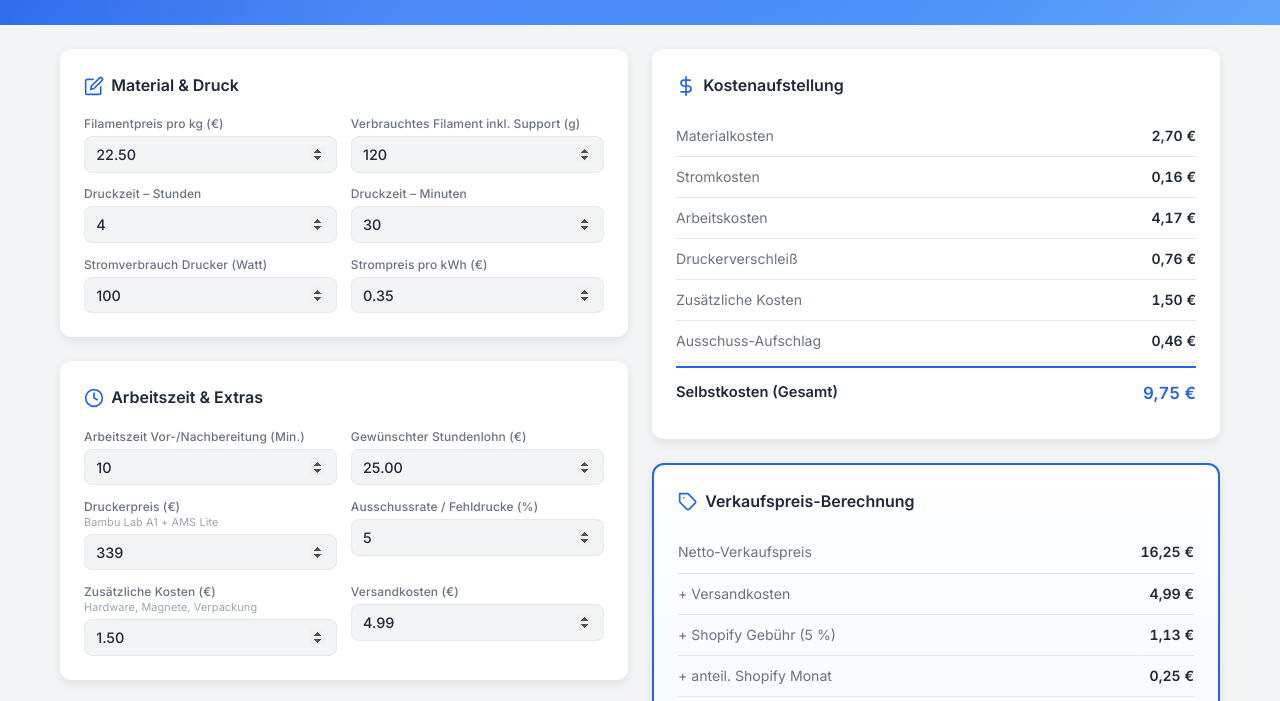
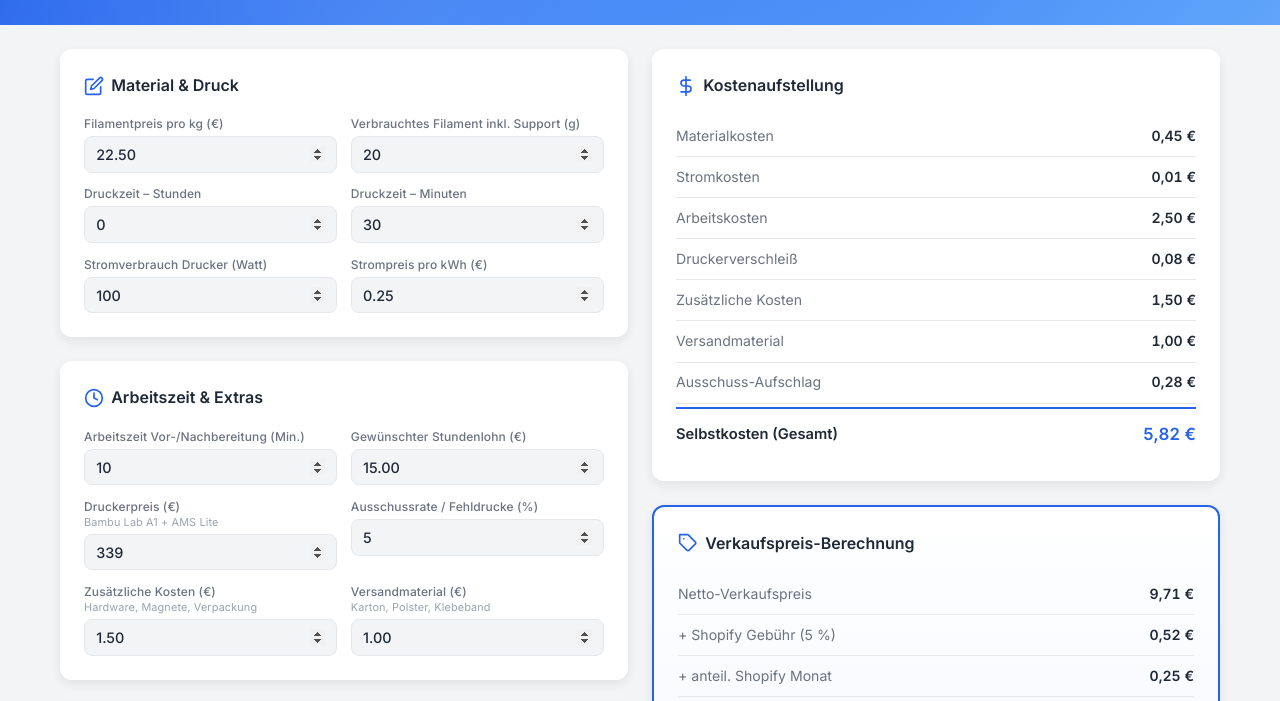
Before and after one commit to sameersg/3D-Print-Rechner, a plain HTML site: page index.html in a window 1280 px wide. Shown: the part 98-799 px from the top of the page. Drawn offline with Linux system fonts and the light colour scheme.

Commit message:
feat: Update default calculator input values and rename shipping cost to packaging material.

```diff
--- a/index.html
+++ b/index.html
@@ -1,22 +1,30 @@
 <!DOCTYPE html>
 <html lang="de">
+
 <head>
   <meta charset="UTF-8" />
   <meta name="viewport" content="width=device-width, initial-scale=1.0" />
-  <meta name="description" content="3D-Druck Kostenrechner – Berechne Material-, Strom- und Arbeitskosten für dein 3D-Druck-Projekt und erhalte empfohlene Verkaufspreise für deinen Shopify Store." />
+  <meta name="description"
+    content="3D-Druck Kostenrechner – Berechne Material-, Strom- und Arbeitskosten für dein 3D-Druck-Projekt und erhalte empfohlene Verkaufspreise für deinen Shopify Store." />
   <title>3D-Druck Kostenrechner</title>
   <link rel="preconnect" href="https://fonts.googleapis.com" />
   <link rel="preconnect" href="https://fonts.gstatic.com" crossorigin />
   <link href="https://fonts.googleapis.com/css2?family=Inter:wght@400;500;600;700;800&display=swap" rel="stylesheet" />
   <link rel="stylesheet" href="style.css" />
 </head>
+
 <body>
 
   <!-- ===== Header ===== -->
   <header class="header" id="header">
     <div class="header__inner">
       <div class="header__logo">
-        <svg class="header__icon" viewBox="0 0 24 24" fill="none" stroke="currentColor" stroke-width="2" stroke-linecap="round" stroke-linejoin="round"><path d="M12 2L2 7l10 5 10-5-10-5z"/><path d="M2 17l10 5 10-5"/><path d="M2 12l10 5 10-5"/></svg>
+        <svg class="header__icon" viewBox="0 0 24 24" fill="none" stroke="currentColor" stroke-width="2"
+          stroke-linecap="round" stroke-linejoin="round">
+          <path d="M12 2L2 7l10 5 10-5-10-5z" />
+          <path d="M2 17l10 5 10-5" />
+          <path d="M2 12l10 5 10-5" />
+        </svg>
         <h1 class="header__title">3D-Druck Kostenrechner</h1>
       </div>
       <p class="header__subtitle">Berechne Selbstkosten & Verkaufspreise für deinen Shopify Store</p>
@@ -33,7 +41,11 @@
         <!-- Card 1: Material & Druck -->
         <section class="card" aria-labelledby="section-material">
           <h2 class="card__heading" id="section-material">
-            <svg class="card__icon" viewBox="0 0 24 24" fill="none" stroke="currentColor" stroke-width="2" stroke-linecap="round" stroke-linejoin="round"><path d="M11 4H4a2 2 0 00-2 2v14a2 2 0 002 2h14a2 2 0 002-2v-7"/><path d="M18.5 2.5a2.121 2.121 0 013 3L12 15l-4 1 1-4 9.5-9.5z"/></svg>
+            <svg class="card__icon" viewBox="0 0 24 24" fill="none" stroke="currentColor" stroke-width="2"
+              stroke-linecap="round" stroke-linejoin="round">
+              <path d="M11 4H4a2 2 0 00-2 2v14a2 2 0 002 2h14a2 2 0 002-2v-7" />
+              <path d="M18.5 2.5a2.121 2.121 0 013 3L12 15l-4 1 1-4 9.5-9.5z" />
+            </svg>
             Material & Druck
           </h2>
           <div class="form-grid">
@@ -43,11 +55,11 @@
             </div>
             <div class="field">
               <label class="field__label" for="filamentUsed">Verbrauchtes Filament inkl. Support (g)</label>
-              <input class="field__input" type="number" id="filamentUsed" value="120" min="0" step="1" />
+              <input class="field__input" type="number" id="filamentUsed" value="20" min="0" step="1" />
             </div>
             <div class="field">
               <label class="field__label" for="printTimeHours">Druckzeit – Stunden</label>
-              <input class="field__input" type="number" id="printTimeHours" value="4" min="0" step="1" />
+              <input class="field__input" type="number" id="printTimeHours" value="0" min="0" step="1" />
             </div>
             <div class="field">
               <label class="field__label" for="printTimeMinutes">Druckzeit – Minuten</label>
@@ -59,7 +71,7 @@
             </div>
             <div class="field">
               <label class="field__label" for="electricityPrice">Strompreis pro kWh (€)</label>
-              <input class="field__input" type="number" id="electricityPrice" value="0.35" min="0" step="0.01" />
+              <input class="field__input" type="number" id="electricityPrice" value="0.25" min="0" step="0.01" />
             </div>
           </div>
         </section>
@@ -67,7 +79,11 @@
         <!-- Card 2: Arbeitszeit & Extras -->
         <section class="card" aria-labelledby="section-labor">
           <h2 class="card__heading" id="section-labor">
-            <svg class="card__icon" viewBox="0 0 24 24" fill="none" stroke="currentColor" stroke-width="2" stroke-linecap="round" stroke-linejoin="round"><circle cx="12" cy="12" r="10"/><polyline points="12 6 12 12 16 14"/></svg>
+            <svg class="card__icon" viewBox="0 0 24 24" fill="none" stroke="currentColor" stroke-width="2"
+              stroke-linecap="round" stroke-linejoin="round">
+              <circle cx="12" cy="12" r="10" />
+              <polyline points="12 6 12 12 16 14" />
+            </svg>
             Arbeitszeit & Extras
           </h2>
           <div class="form-grid">
@@ -77,10 +93,11 @@
             </div>
             <div class="field">
               <label class="field__label" for="hourlyWage">Gewünschter Stundenlohn (€)</label>
-              <input class="field__input" type="number" id="hourlyWage" value="25.00" min="0" step="0.50" />
+              <input class="field__input" type="number" id="hourlyWage" value="15.00" min="0" step="0.50" />
             </div>
             <div class="field">
-              <label class="field__label" for="printerCost">Druckerpreis (€) <small>Bambu Lab A1 + AMS Lite</small></label>
+              <label class="field__label" for="printerCost">Druckerpreis (€) <small>Bambu Lab A1 + AMS
+                  Lite</small></label>
               <input class="field__input" type="number" id="printerCost" value="339" min="0" step="1" />
             </div>
             <div class="field">
@@ -88,12 +105,13 @@
               <input class="field__input" type="number" id="failureRate" value="5" min="0" max="50" step="1" />
             </div>
             <div class="field">
-              <label class="field__label" for="extraCosts">Zusätzliche Kosten (€) <small>Hardware, Magnete, Verpackung</small></label>
+              <label class="field__label" for="extraCosts">Zusätzliche Kosten (€) <small>Hardware, Magnete,
+                  Verpackung</small></label>
               <input class="field__input" type="number" id="extraCosts" value="1.50" min="0" step="0.10" />
             </div>
             <div class="field">
-              <label class="field__label" for="shippingCost">Versandkosten (€)</label>
-              <input class="field__input" type="number" id="shippingCost" value="4.99" min="0" step="0.01" />
+              <label class="field__label" for="packagingCost">Versandmaterial (€) <small>Karton, Polster, Klebeband</small></label>
+              <input class="field__input" type="number" id="packagingCost" value="1.00" min="0" step="0.10" />
             </div>
           </div>
         </section>
@@ -101,7 +119,11 @@
         <!-- Card 3: Shopify & Steuern -->
         <section class="card" aria-labelledby="section-shopify">
           <h2 class="card__heading" id="section-shopify">
-            <svg class="card__icon" viewBox="0 0 24 24" fill="none" stroke="currentColor" stroke-width="2" stroke-linecap="round" stroke-linejoin="round"><rect x="1" y="4" width="22" height="16" rx="2" ry="2"/><line x1="1" y1="10" x2="23" y2="10"/></svg>
+            <svg class="card__icon" viewBox="0 0 24 24" fill="none" stroke="currentColor" stroke-width="2"
+              stroke-linecap="round" stroke-linejoin="round">
+              <rect x="1" y="4" width="22" height="16" rx="2" ry="2" />
+              <line x1="1" y1="10" x2="23" y2="10" />
+            </svg>
             Shopify & Steuern
           </h2>
           <div class="form-grid">
@@ -127,7 +149,11 @@
         <!-- Card 4: Gewinn-Slider -->
         <section class="card card--slider" aria-labelledby="section-margin">
           <h2 class="card__heading" id="section-margin">
-            <svg class="card__icon" viewBox="0 0 24 24" fill="none" stroke="currentColor" stroke-width="2" stroke-linecap="round" stroke-linejoin="round"><polyline points="23 6 13.5 15.5 8.5 10.5 1 18"/><polyline points="17 6 23 6 23 12"/></svg>
+            <svg class="card__icon" viewBox="0 0 24 24" fill="none" stroke="currentColor" stroke-width="2"
+              stroke-linecap="round" stroke-linejoin="round">
+              <polyline points="23 6 13.5 15.5 8.5 10.5 1 18" />
+              <polyline points="17 6 23 6 23 12" />
+            </svg>
             Gewünschte Gewinnmarge
           </h2>
           <div class="slider-wrap">
@@ -148,7 +174,11 @@
         <!-- Cost Breakdown -->
         <section class="card" aria-labelledby="section-costs">
           <h2 class="card__heading" id="section-costs">
-            <svg class="card__icon" viewBox="0 0 24 24" fill="none" stroke="currentColor" stroke-width="2" stroke-linecap="round" stroke-linejoin="round"><line x1="12" y1="1" x2="12" y2="23"/><path d="M17 5H9.5a3.5 3.5 0 000 7h5a3.5 3.5 0 010 7H6"/></svg>
+            <svg class="card__icon" viewBox="0 0 24 24" fill="none" stroke="currentColor" stroke-width="2"
+              stroke-linecap="round" stroke-linejoin="round">
+              <line x1="12" y1="1" x2="12" y2="23" />
+              <path d="M17 5H9.5a3.5 3.5 0 000 7h5a3.5 3.5 0 010 7H6" />
+            </svg>
             Kostenaufstellung
           </h2>
           <ul class="cost-list" id="costList">
@@ -173,6 +203,10 @@
               <span class="cost-list__value" id="extraCostDisplay">0,00 €</span>
             </li>
             <li class="cost-list__item">
+              <span class="cost-list__label">Versandmaterial</span>
+              <span class="cost-list__value" id="packagingCostDisplay">0,00 €</span>
+            </li>
+            <li class="cost-list__item">
               <span class="cost-list__label">Ausschuss-Aufschlag</span>
               <span class="cost-list__value" id="failureSurcharge">0,00 €</span>
             </li>
@@ -186,7 +220,11 @@
         <!-- Final Price -->
         <section class="card card--highlight" aria-labelledby="section-price">
           <h2 class="card__heading" id="section-price">
-            <svg class="card__icon" viewBox="0 0 24 24" fill="none" stroke="currentColor" stroke-width="2" stroke-linecap="round" stroke-linejoin="round"><path d="M20.59 13.41l-7.17 7.17a2 2 0 01-2.83 0L2 12V2h10l8.59 8.59a2 2 0 010 2.82z"/><line x1="7" y1="7" x2="7.01" y2="7"/></svg>
+            <svg class="card__icon" viewBox="0 0 24 24" fill="none" stroke="currentColor" stroke-width="2"
+              stroke-linecap="round" stroke-linejoin="round">
+              <path d="M20.59 13.41l-7.17 7.17a2 2 0 01-2.83 0L2 12V2h10l8.59 8.59a2 2 0 010 2.82z" />
+              <line x1="7" y1="7" x2="7.01" y2="7" />
+            </svg>
             Verkaufspreis-Berechnung
           </h2>
           <ul class="cost-list">
@@ -194,10 +232,7 @@
               <span class="cost-list__label">Netto-Verkaufspreis</span>
               <span class="cost-list__value" id="nettoPrice">0,00 €</span>
             </li>
-            <li class="cost-list__item">
-              <span class="cost-list__label">+ Versandkosten</span>
-              <span class="cost-list__value" id="shippingDisplay">0,00 €</span>
-            </li>
+
             <li class="cost-list__item">
               <span class="cost-list__label">+ Shopify Gebühr (<span id="feePercentLabel">5</span> %)</span>
               <span class="cost-list__value" id="shopifyFeeDisplay">0,00 €</span>
@@ -227,7 +262,12 @@
 
         <!-- Print Button -->
         <button class="btn btn--print" id="btnPrint" type="button">
-          <svg class="btn__icon" viewBox="0 0 24 24" fill="none" stroke="currentColor" stroke-width="2" stroke-linecap="round" stroke-linejoin="round"><polyline points="6 9 6 2 18 2 18 9"/><path d="M6 18H4a2 2 0 01-2-2v-5a2 2 0 012-2h16a2 2 0 012 2v5a2 2 0 01-2 2h-2"/><rect x="6" y="14" width="12" height="8"/></svg>
+          <svg class="btn__icon" viewBox="0 0 24 24" fill="none" stroke="currentColor" stroke-width="2"
+            stroke-linecap="round" stroke-linejoin="round">
+            <polyline points="6 9 6 2 18 2 18 9" />
+            <path d="M6 18H4a2 2 0 01-2-2v-5a2 2 0 012-2h16a2 2 0 012 2v5a2 2 0 01-2 2h-2" />
+            <rect x="6" y="14" width="12" height="8" />
+          </svg>
           Drucken / als PDF speichern
         </button>
 
@@ -242,4 +282,5 @@
 
   <script src="script.js"></script>
 </body>
+
 </html>
--- a/script.js
+++ b/script.js
@@ -24,7 +24,7 @@
   const elPrinterCost      = document.getElementById('printerCost');         // €
   const elFailureRate      = document.getElementById('failureRate');         // %
   const elExtraCosts       = document.getElementById('extraCosts');          // €
-  const elShippingCost     = document.getElementById('shippingCost');        // €
+  const elPackagingCost    = document.getElementById('packagingCost');       // €
   const elShopifyFeePct    = document.getElementById('shopifyFeePercent');   // %
   const elShopifyMonthly   = document.getElementById('shopifyMonthly');      // €
   const elEstSalesMonth    = document.getElementById('estimatedSalesMonth'); // Stück/Monat
@@ -37,10 +37,10 @@
   const outLaborCost         = document.getElementById('laborCost');
   const outDepreciationCost  = document.getElementById('depreciationCost');
   const outExtraCost         = document.getElementById('extraCostDisplay');
+  const outPackagingCost     = document.getElementById('packagingCostDisplay');
   const outFailureSurcharge  = document.getElementById('failureSurcharge');
   const outTotalCost         = document.getElementById('totalCost');
   const outNettoPrice        = document.getElementById('nettoPrice');
-  const outShippingDisplay   = document.getElementById('shippingDisplay');
   const outShopifyFee        = document.getElementById('shopifyFeeDisplay');
   const outShopifyMonthShare = document.getElementById('shopifyMonthlyShare');
   const outTaxAmount         = document.getElementById('taxAmount');
@@ -80,7 +80,7 @@
     const printerCost         = getVal(elPrinterCost);           // €
     const failureRate         = getVal(elFailureRate);           // %
     const extraCosts          = getVal(elExtraCosts);            // €
-    const shippingCost        = getVal(elShippingCost);          // €
+    const packagingCost       = getVal(elPackagingCost);         // €
     const shopifyFeePct       = getVal(elShopifyFeePct);         // %
     const shopifyMonthly      = getVal(elShopifyMonthly);        // €
     const estSalesMonth       = Math.max(1, getVal(elEstSalesMonth)); // min 1
@@ -107,7 +107,8 @@
     const depreciationCost = (printerCost / PRINTER_LIFETIME_HOURS) * totalPrintTimeH;
 
     // Zwischensumme vor Ausschuss
-    const subtotal = materialCost + electricityCost + laborCost + depreciationCost + extraCosts;
+    // Versandmaterial (Karton, Polster, Klebeband) ist Teil der Selbstkosten
+    const subtotal = materialCost + electricityCost + laborCost + depreciationCost + extraCosts + packagingCost;
 
     // Ausschuss-Aufschlag = Zwischensumme * (Ausschussrate / 100)
     const failureSurcharge = subtotal * (failureRate / 100);
@@ -126,8 +127,8 @@
     // Anteilige Shopify-Monatsgebühr pro Bestellung
     const shopifyMonthShare = shopifyMonthly / estSalesMonth;
 
-    // Zwischensumme vor Shopify-Transaktionsgebühr
-    const subtotalBeforeFee = nettoPrice + shippingCost + shopifyMonthShare;
+    // Zwischensumme vor Shopify-Transaktionsgebühr (ohne Versand – der Kunde zahlt Versand separat)
+    const subtotalBeforeFee = nettoPrice + shopifyMonthShare;
 
     // Shopify Transaktionsgebühr (% vom Gesamtbetrag)
     // Formel: finalAmount = subtotalBeforeFee / (1 - feeRate), dann fee = finalAmount - subtotalBeforeFee
@@ -157,12 +158,12 @@
     outLaborCost.textContent        = formatEuro(laborCost);
     outDepreciationCost.textContent = formatEuro(depreciationCost);
     outExtraCost.textContent        = formatEuro(extraCosts);
+    outPackagingCost.textContent    = formatEuro(packagingCost);
     outFailureSurcharge.textContent = formatEuro(failureSurcharge);
     outTotalCost.textContent        = formatEuro(totalCost);
 
     // Verkaufspreis-Berechnung
     outNettoPrice.textContent        = formatEuro(nettoPrice);
-    outShippingDisplay.textContent   = formatEuro(shippingCost);
     outShopifyFee.textContent        = formatEuro(shopifyFeeAmount);
     outShopifyMonthShare.textContent = formatEuro(shopifyMonthShare);
     outTaxAmount.textContent         = formatEuro(taxAmount);
@@ -179,7 +180,7 @@
   const allInputs = [
     elFilamentPrice, elFilamentUsed, elPrintTimeHours, elPrintTimeMinutes,
     elPowerConsumption, elElectricityPrice, elLaborMinutes, elHourlyWage,
-    elPrinterCost, elFailureRate, elExtraCosts, elShippingCost,
+    elPrinterCost, elFailureRate, elExtraCosts, elPackagingCost,
     elShopifyFeePct, elShopifyMonthly, elEstSalesMonth, elTaxRate,
     elMarginSlider,
   ];
```
